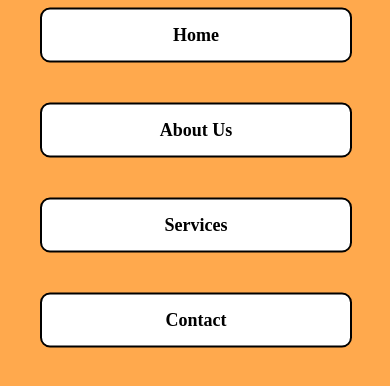
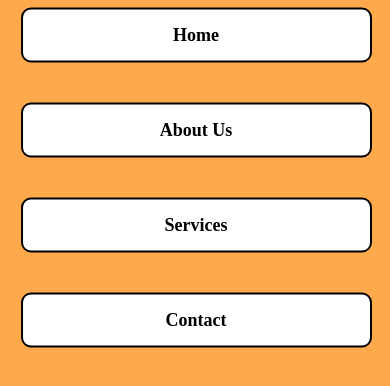
Before and after one commit to GengiuRobert/school-mngr, an Angular app in the folder school-mngr/: page / in a window 390 px wide. Shown: the top 386 px of the page. Built offline with nearby package versions, Linux system fonts and the light colour scheme.

Commit message:
fixed some styles

```diff
--- a/school-mngr/src/components/header/header.component.css
+++ b/school-mngr/src/components/header/header.component.css
@@ -98,12 +98,11 @@
         flex-direction: column;
         position: fixed;
         background: #ffa94d;
-        top: 15%;
-        left: 0;
+        top: 30%;
+        left: 0%;
         width: 100%;
         height: 100vh;
-        justify-content: flex-start;
-        padding-top: 20px;
+        justify-content: left;
         transition: left 0.3s ease;
     }
 
@@ -112,8 +111,8 @@
     }
 
     .nav-item {
-        width: 80%;
-        left: -10%;
+        width: 90%;
+        margin-left: -10%;
         text-align: center;
         padding: 10px 0;
     }
@@ -122,4 +121,16 @@
         padding: 15px 20px;
         font-size: 18px;
     }
+
+    @media (max-width: 600px) {
+        .nav-item {
+            margin-left: -15%;
+        }
+    }
+
+    @media (max-width: 450px) {
+        .nav-item {
+            margin-left: -20%;
+        }
+    }
 }
--- a/school-mngr/src/components/home/home.component.css
+++ b/school-mngr/src/components/home/home.component.css
@@ -1,18 +1,17 @@
 .home-container {
     font-family: 'Rubik', sans-serif;
     position: fixed;
+    padding: 2rem;
+    top: 50%;
     left: 50%;
     transform: translate(-50%, -50%);
-    width: 100%;
-    max-width: 800px;
-    padding: 2rem;
+    max-width: 80%;
     background-color: #fff;
     border: 2px solid #000000;
     border-radius: 8px;
     box-shadow: 0 4px 8px rgba(0, 0, 0, 0.1);
     text-align: center;
     height: 60%;
-    margin-top: 22%;
     overflow-y: auto;
 }
 
@@ -51,8 +50,6 @@ ul.tech-stack li {
 @media (max-width: 768px) {
     .home-container {
         padding: 1.5rem;
-        margin-top: 45%;
-        left: 50%;
         transform: translate(-50%, -50%);
         width: 80%;
     }
```
